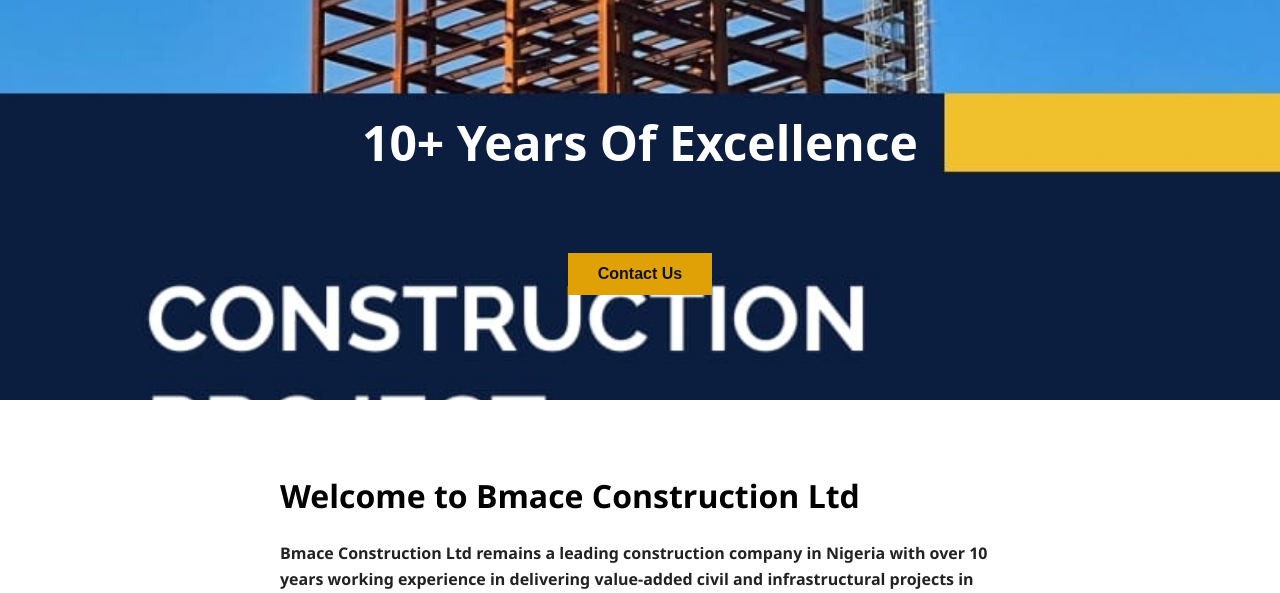
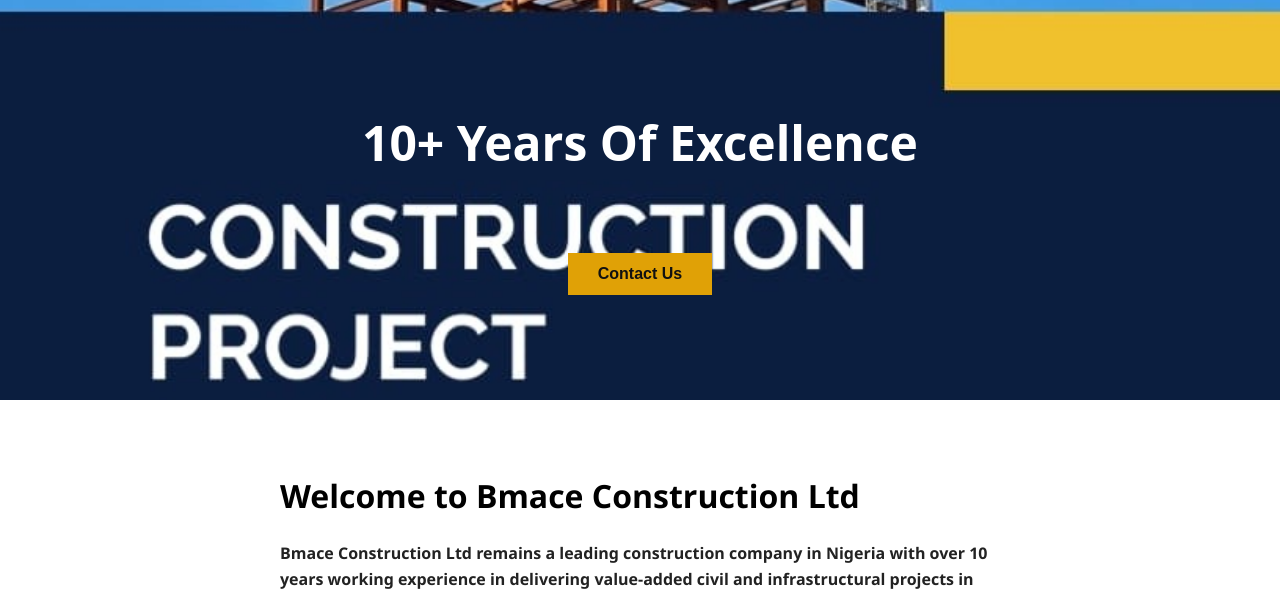
Before and after one commit to 371248Isaac/bmaceconstructionltd, a PHP site: page / in a window 1280 px wide. Shown: the part 59-652 px from the top of the page. Run offline with PHP 8.4, Linux system fonts and the light colour scheme.

Commit message:
index.css

```diff
--- a/index.css
+++ b/index.css
@@ -96,7 +96,7 @@ header {
 }
 
 .hero {
-  background: url('BMACE_OFFICIAL_IMAGES/i_Construction-Work-Plan-full_1.jpg') center/cover no-repeat;
+  background: url('BMACE_OFFICIAL_IMAGES/landingpagepix.jpg') center/cover no-repeat;
   height: 400px;
   display: flex;
   align-items: center;
```
